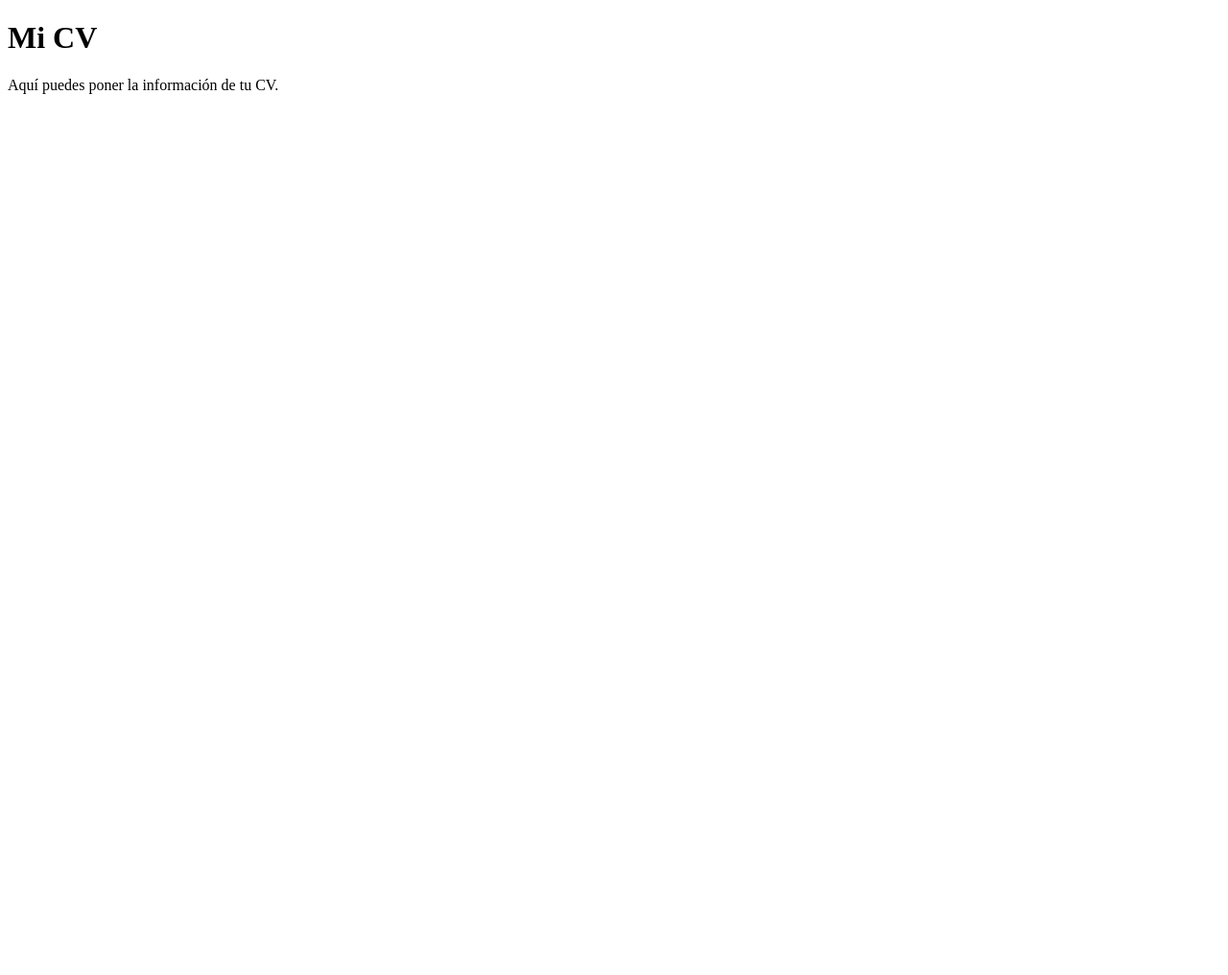
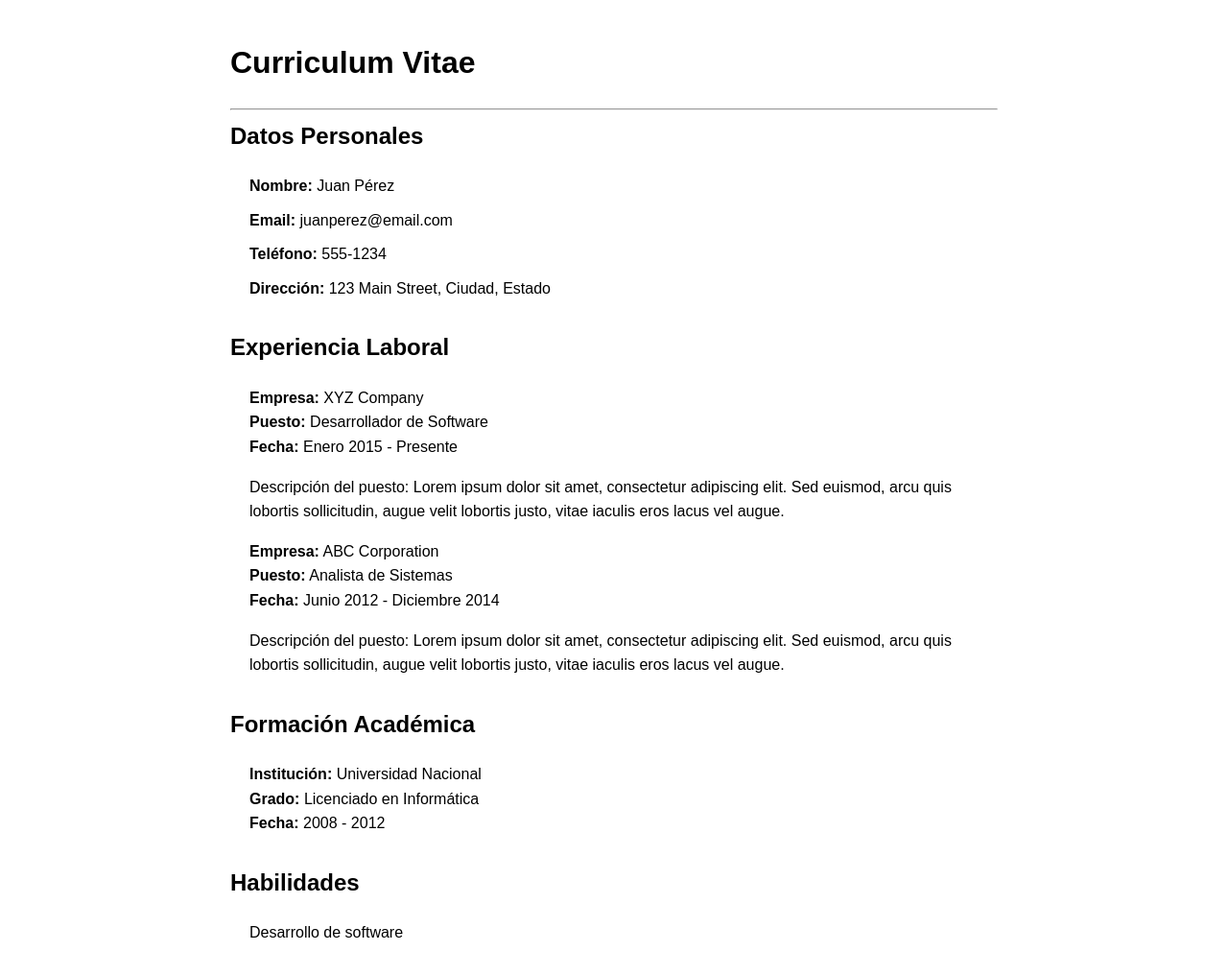
Before and after one commit to manu-cba/manu-cba.github.io, a plain HTML site: page index.html in a window 1280 px wide. Shown: the whole page at 96% size. Before the commit the page ends 800 px from the top, so only its background shows below. Drawn offline with Linux system fonts and the light colour scheme.

Commit message:
Update index.html

```diff
--- a/index.html
+++ b/index.html
@@ -1,11 +1,90 @@
 <!DOCTYPE html>
-<html>
+<html lang="en">
 <head>
-	<meta charset="UTF-8">
-	<title>Mi CV</title>
+    <meta charset="UTF-8">
+    <title>Curriculum Vitae (Example)</title>
+    <style>
+        /* Estilos para la página */
+        body {
+            font-family: Arial, sans-serif;
+            font-size: 16px;
+            line-height: 1.6;
+            margin: 0;
+            padding: 0;
+        }
+        .container {
+            max-width: 800px;
+            margin: 0 auto;
+            padding: 40px;
+        }
+        h1, h2, h3 {
+            margin-top: 0;
+        }
+        ul {
+            list-style: none;
+            padding: 0;
+            margin: 0;
+        }
+        li {
+            margin-bottom: 10px;
+        }
+        .section {
+            margin-bottom: 30px;
+        }
+        .section h2 {
+            margin-bottom: 20px;
+            font-size: 24px;
+        }
+        .section ul {
+            margin-left: 20px;
+        }
+    </style>
 </head>
 <body>
-	<h1>Mi CV</h1>
-	<p>Aquí puedes poner la información de tu CV.</p>
-</body>
-</html>
+    <div class="container">
+        <h1>Curriculum Vitae</h1>
+        <hr>
+        <div class="section">
+            <h2>Datos Personales</h2>
+            <ul>
+                <li><strong>Nombre:</strong> Juan Pérez</li>
+                <li><strong>Email:</strong> juanperez@email.com</li>
+                <li><strong>Teléfono:</strong> 555-1234</li>
+                <li><strong>Dirección:</strong> 123 Main Street, Ciudad, Estado</li>
+            </ul>
+        </div>
+        <div class="section">
+            <h2>Experiencia Laboral</h2>
+            <ul>
+                <li>
+                    <strong>Empresa:</strong> XYZ Company<br>
+                    <strong>Puesto:</strong> Desarrollador de Software<br>
+                    <strong>Fecha:</strong> Enero 2015 - Presente<br>
+                    <p>Descripción del puesto: Lorem ipsum dolor sit amet, consectetur adipiscing elit. Sed euismod, arcu quis lobortis sollicitudin, augue velit lobortis justo, vitae iaculis eros lacus vel augue.</p>
+                </li>
+                <li>
+                    <strong>Empresa:</strong> ABC Corporation<br>
+                    <strong>Puesto:</strong> Analista de Sistemas<br>
+                    <strong>Fecha:</strong> Junio 2012 - Diciembre 2014<br>
+                    <p>Descripción del puesto: Lorem ipsum dolor sit amet, consectetur adipiscing elit. Sed euismod, arcu quis lobortis sollicitudin, augue velit lobortis justo, vitae iaculis eros lacus vel augue.</p>
+                </li>
+            </ul>
+        </div>
+        <div class="section">
+            <h2>Formación Académica</h2>
+            <ul>
+                <li>
+                    <strong>Institución:</strong> Universidad Nacional<br>
+                    <strong>Grado:</strong> Licenciado en Informática<br>
+                    <strong>Fecha:</strong> 2008 - 2012
+                </li>
+            </ul>
+        </div>
+        <div class="section">
+            <h2>Habilidades</h2>
+            <ul>
+                <li>Desarrollo de software</li>
+	    </ul>
+	</div>
+	    </body>
+	</html>
```
